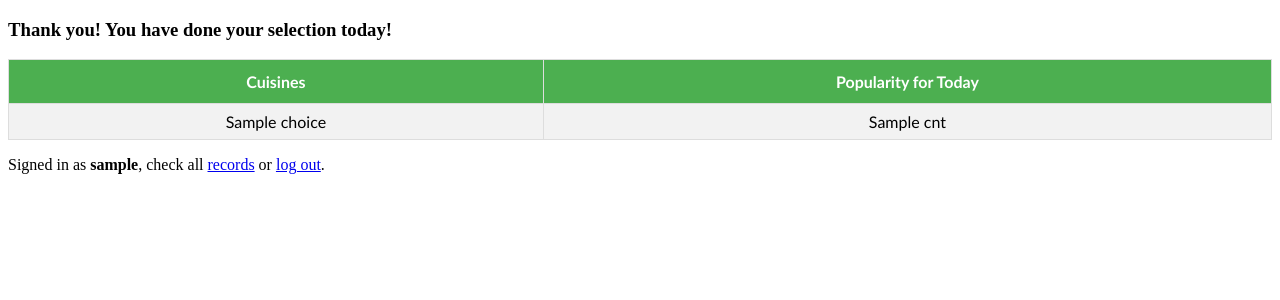
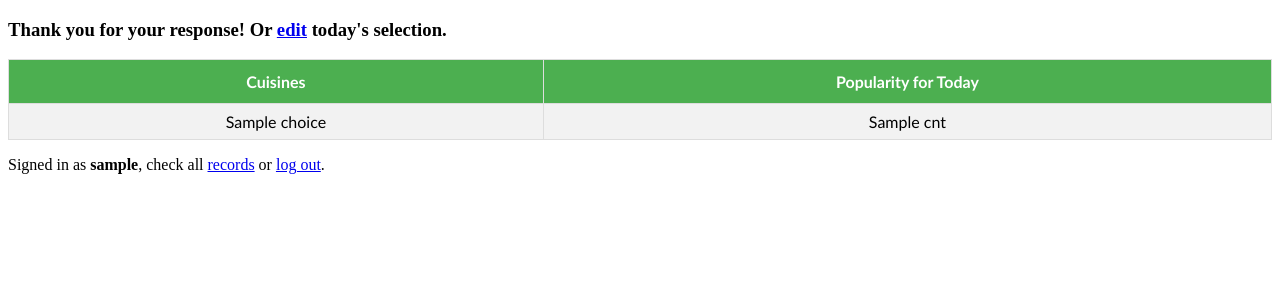
Before and after one commit to xiangf3/lunchOrder, a Django app: template lunch/polls/templates/polls/done.html in a window 1280 px wide. Shown: the top 300 px of the page. Run offline with Django 3.2, Linux system fonts and the light colour scheme; the template is opened without the code that fills it: most values are stand-ins (such as "Sample title", 1, 10 or a date in 2020).

Commit message:
add edit function

```diff
--- a/lunch/polls/templates/polls/done.html
+++ b/lunch/polls/templates/polls/done.html
@@ -27,7 +27,7 @@
 </style>
 </head>
 <body>
-    <h3>Thank you! You have done your selection today!</h3>
+    <h3>Thank you for your response! Or <a href="{% url 'polls:edit' %}">edit</a> today's selection.</h3>
     <table id="cuisines">
         <tr>
             <th>Cuisines</th>
--- a/lunch/polls/urls.py
+++ b/lunch/polls/urls.py
@@ -13,4 +13,5 @@ urlpatterns = [
     path('done/', views.done, name='done'),
     path('records/', views.records, name='records'),
     path('failure/<slug:code>/', views.failure, name='failure'),
+    path('edit/', views.edit, name='edit'),
 ]
--- a/lunch/polls/views.py
+++ b/lunch/polls/views.py
@@ -130,3 +130,9 @@ def records(request):
 def failure(request, code):
     context = {'errcode': code}
     return render(request, 'polls/failure.html', context)
+
+def edit(request):
+    for p in Preference.objects.filter(username=username, pub_date__year=timezone.now().year, \
+            pub_date__month=timezone.now().month, pub_date__day=timezone.now().day):
+        p.delete()
+    return HttpResponseRedirect(reverse('polls:home'))
```
